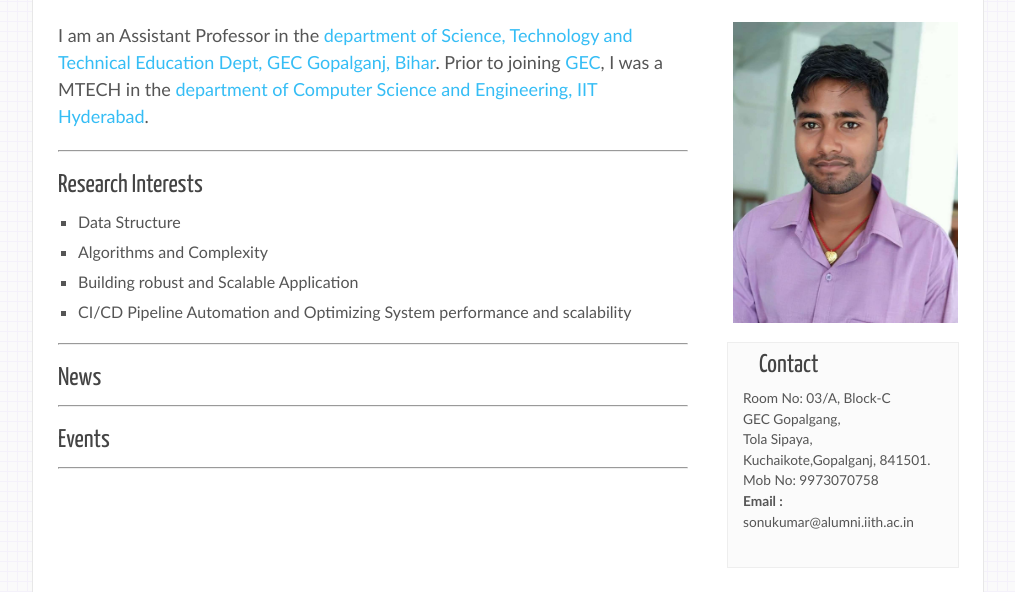
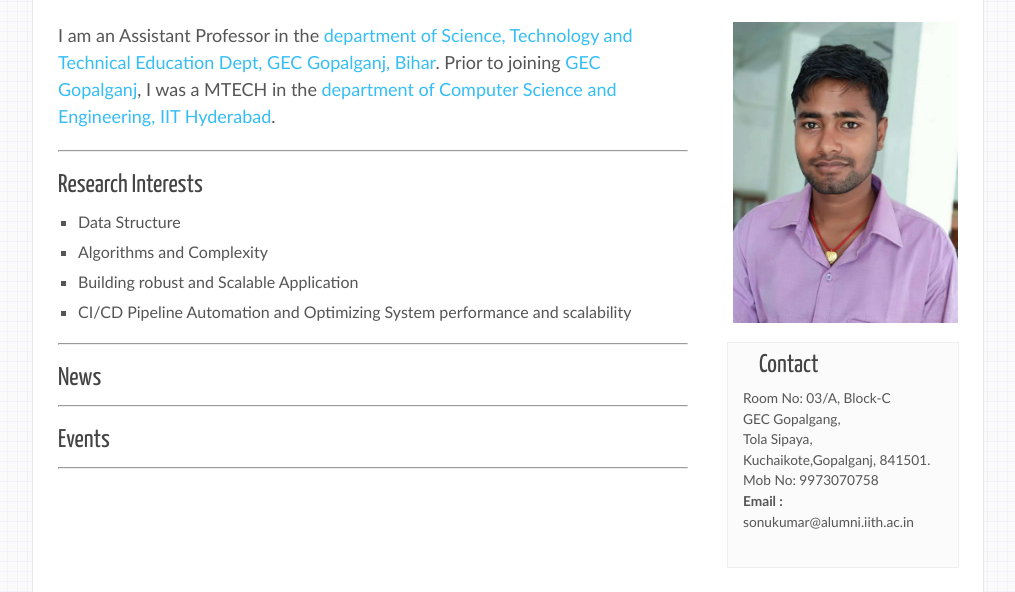
Before and after one commit to Sonu228/profile, a plain HTML site: page index.html in a window 1280 px wide. Shown: the part 169-761 px from the top of the page, without its empty margins (133-1148 px from the left). Drawn offline with Linux system fonts and the light colour scheme.

Commit message:
index file changes on 25-04-2024  2nd commit

```diff
--- a/index.html
+++ b/index.html
@@ -59,7 +59,7 @@
            <div id="content">
              <!-- insert the page content here
              <h1>Welcome to the simplestyle_7 template</h1> -->
-             <p style="line-height:1.5">  <font size="4.8"> I am an Assistant Professor in the <a href="https://www.gecgopalganj.org/"> department of  Science, Technology and Technical Education Dept, GEC Gopalganj, Bihar</a>. Prior to joining <a href="https://www.gecgopalganj.org/">GEC</a>, I was a MTECH in the <a href="https://cse.iith.ac.in/">department of Computer Science and Engineering, IIT Hyderabad</a>.
+             <p style="line-height:1.5">  <font size="4.8"> I am an Assistant Professor in the <a href="https://www.gecgopalganj.org/"> department of  Science, Technology and Technical Education Dept, GEC Gopalganj, Bihar</a>. Prior to joining <a href="https://www.gecgopalganj.org/">GEC Gopalganj</a>, I was a MTECH in the <a href="https://cse.iith.ac.in/">department of Computer Science and Engineering, IIT Hyderabad</a>.
 
      </font>  </p>
 
```
